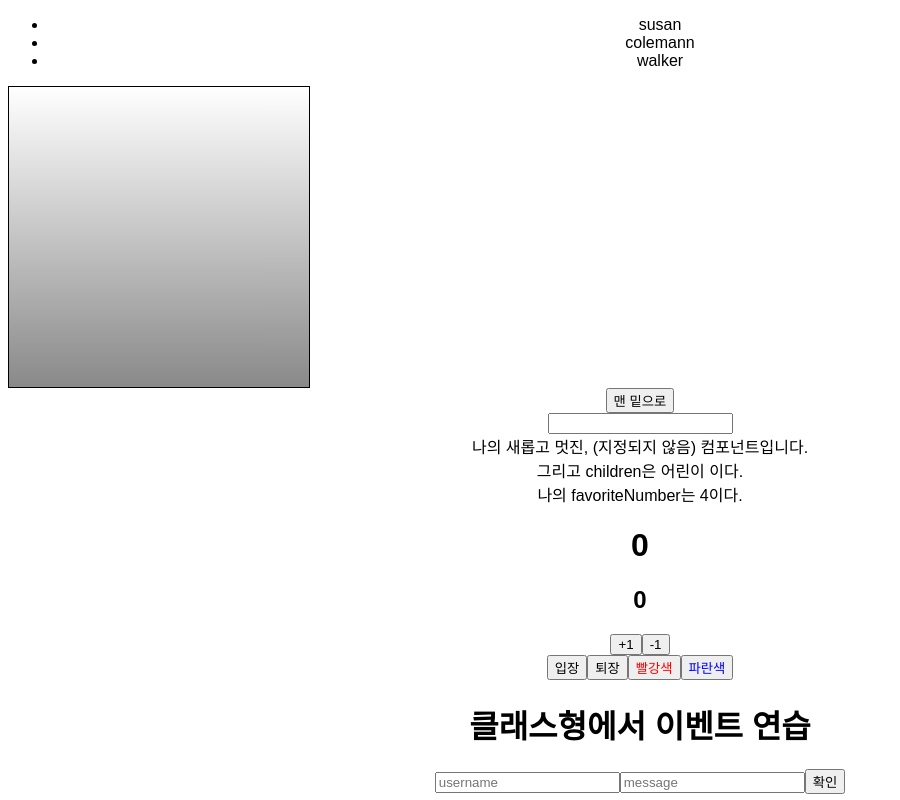
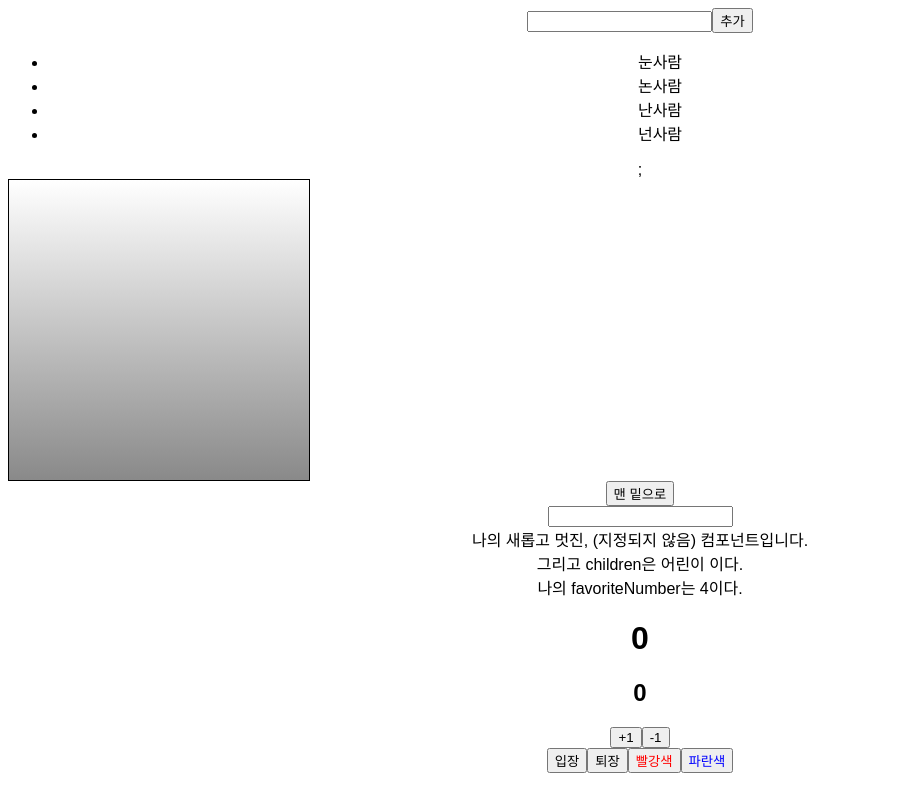
Before and after one commit to gosunman/theArtOfReact, a React (Create React App) app: page / in a window 1280 px wide. Shown: the top 800 px of the page, without its empty margins (0-900 px from the left). Built offline with nearby package versions, Linux system fonts and the light colour scheme.

Commit message:
6.4.2 advanced iteration of components

```diff
--- a/src/IterationSample.js
+++ b/src/IterationSample.js
@@ -1,10 +1,33 @@
-import React from "react";
+import React, { useState } from "react";
 
 const IterationSample = () => {
-  const names = ["susan", "colemann", "walker"];
-  const nameList = names.map((name, index) => <li key={index}>{name}</li>);
+  const [names, setNames] = useState([
+    { id: 1, text: "눈사람" },
+    { id: 2, text: "논사람" },
+    { id: 3, text: "난사람" },
+    { id: 4, text: "넌사람" }
+  ]);
+  const [inputText, setInputText] = useState("");
+  const [nextId, setNextId] = useState(5);
 
-  return <ul>{nameList}</ul>;
+  const onChange = (e) => setInputText(e.target.value);
+
+  const onClick = () => {
+    const nextNames = names.concat({ id: nextId, text: inputText });
+    setNames(nextNames);
+    setNextId(nextId + 1);
+    setInputText("");
+  };
+
+  const nameList = names.map((name) => <li key={name.id}>{name.text}</li>);
+
+  return (
+    <>
+      <input value={inputText} onChange={onChange} />
+      <button onClick={onClick}>추가</button>
+      <ul>{nameList}</ul>;
+    </>
+  );
 };
 
 export default IterationSample;
```
